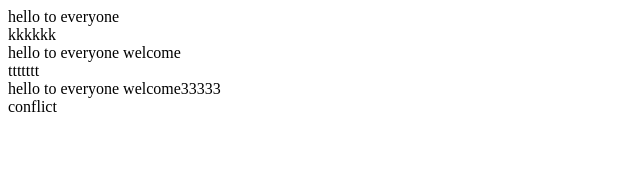
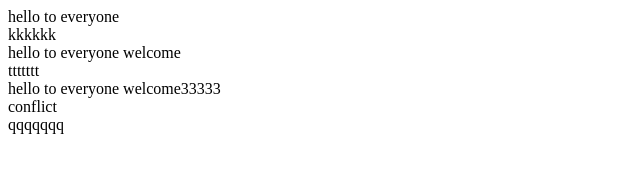
Before and after one commit to nechamabGit/branc2, a plain HTML site: page hello.html in a window 1280 px wide. Shown: the full height of the page, 0-640 px from the left. Drawn offline with Linux system fonts and the light colour scheme.

Commit message:
update file hello

```diff
--- a/hello.html
+++ b/hello.html
@@ -17,6 +17,7 @@
 
     <div> hello to everyone welcome33333</div>
     <div>conflict</div>
+    <h>qqqqqqq</h>
 
 </body>
 </html>
```
